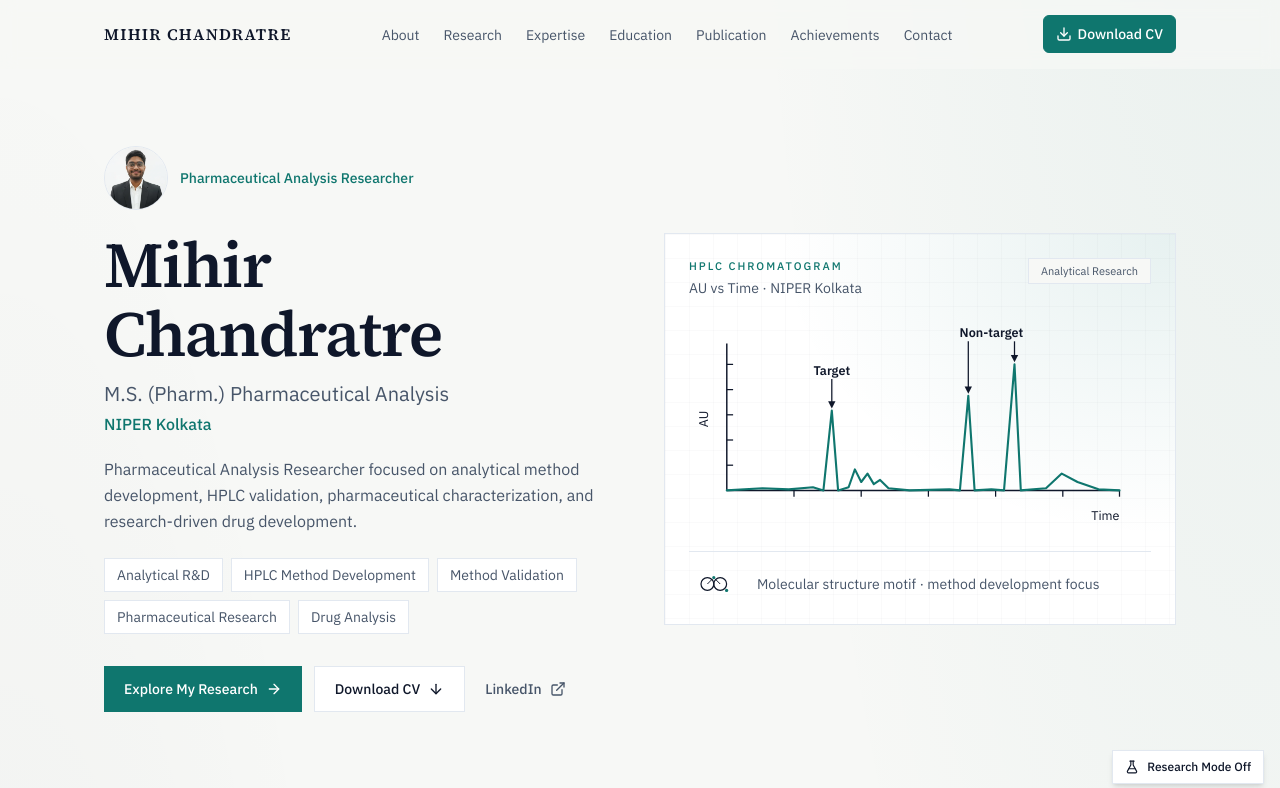
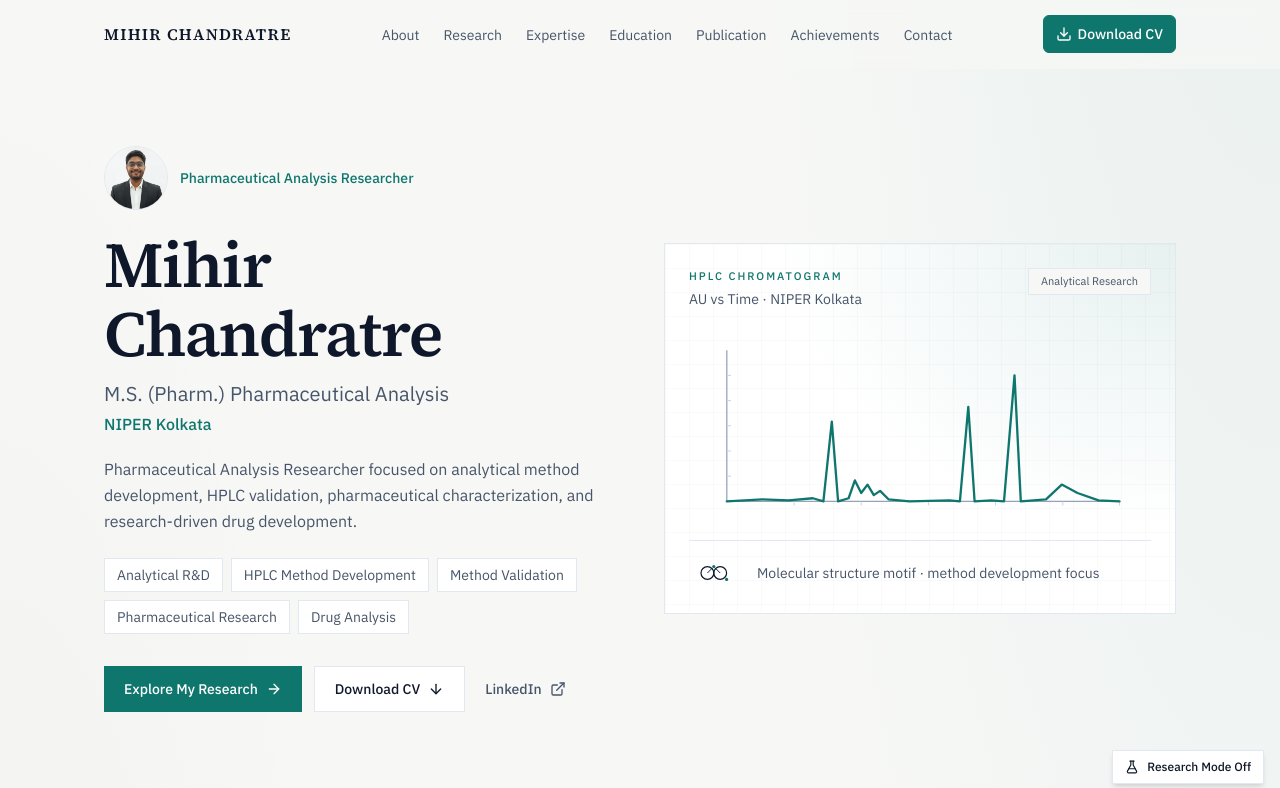
Before and after one commit to MihirChandratre08/MihirChandratre08.github.io, a React (Vite) app: page / in a window 1280 px wide. Shown: the top 788 px of the page. Built offline with nearby package versions, Linux system fonts and the light colour scheme.

Commit message:
Simplify HPLC graph text and refine Currently Exploring layout.
Co-authored-by: Cursor <cursoragent@cursor.com>

```diff
--- a/src/components/AnimatedChromatogram.jsx
+++ b/src/components/AnimatedChromatogram.jsx
@@ -1,18 +1,10 @@
 import { useEffect, useRef, useState } from 'react'
 import { useReducedMotion } from 'framer-motion'
 
-/** Peak apex X positions — keep labels/arrows locked to these. */
-const TARGET_X = 136
-const NON_TARGET_A_X = 266
-const NON_TARGET_B_X = 310
-const NON_TARGET_LABEL_X = (NON_TARGET_A_X + NON_TARGET_B_X) / 2
-
-/** Classic HPLC chromatogram: Target + Non-target peaks, AU vs Time. */
+/** HPLC chromatogram line only — headline lives in the parent card. */
 export default function AnimatedChromatogram({
   className = '',
   title = 'HPLC chromatogram',
-  showLabels = true,
-  showTitle = false,
   animate = true,
 }) {
   const reduceMotion = useReducedMotion()
@@ -20,7 +12,6 @@ export default function AnimatedChromatogram({
   const [length, setLength] = useState(0)
   const [drawn, setDrawn] = useState(!animate || !!reduceMotion)
 
-  // Sharp chromatographic profile: baseline → Target → noise → two Non-target peaks → hump
   const linePath =
     'M36 168 L70 166 L95 167 L118 165 L128 168 L136 92 L142 168 L152 165 L158 148 L164 160 L170 152 L176 162 L182 158 L190 166 L210 168 L248 167 L258 168 L266 78 L272 168 L288 167 L300 168 L310 48 L316 168 L340 166 L355 152 L370 160 L390 167 L410 168'
 
@@ -42,69 +33,31 @@ export default function AnimatedChromatogram({
 
   return (
     <svg
-      viewBox="0 0 440 210"
+      viewBox="0 0 440 190"
       className={`h-auto w-full max-w-full ${className}`}
       role="img"
-      aria-label={`${title}: absorbance units versus time with target and non-target peaks`}
+      aria-label={title}
       preserveAspectRatio="xMidYMid meet"
     >
       <title>{title}</title>
 
-      {showTitle ? (
-        <text
-          x="220"
-          y="18"
-          textAnchor="middle"
-          fill="#0f172a"
-          fontSize="13"
-          fontFamily="IBM Plex Sans, sans-serif"
-          fontWeight="600"
-        >
-          {title}
-        </text>
-      ) : null}
+      {/* Axes — no tick labels */}
+      <line x1="36" y1="24" x2="36" y2="168" stroke="#94a3b8" strokeWidth="1.2" />
+      <line x1="36" y1="168" x2="410" y2="168" stroke="#94a3b8" strokeWidth="1.2" />
 
-      {/* Axes */}
-      <line x1="36" y1="28" x2="36" y2="168" stroke="#0f172a" strokeWidth="1.4" />
-      <line x1="36" y1="168" x2="410" y2="168" stroke="#0f172a" strokeWidth="1.4" />
-
-      {/* Y ticks + AU */}
       {[48, 72, 96, 120, 144].map((y) => (
-        <line key={y} x1="36" y1={y} x2="42" y2={y} stroke="#0f172a" strokeWidth="1.2" />
+        <line key={y} x1="36" y1={y} x2="40" y2={y} stroke="#cbd5e1" strokeWidth="1" />
       ))}
-      <text
-        x="18"
-        y="100"
-        fill="#0f172a"
-        fontSize="12"
-        fontFamily="IBM Plex Sans, sans-serif"
-        transform="rotate(-90 18 100)"
-        textAnchor="middle"
-      >
-        AU
-      </text>
-
-      {/* X ticks + Time */}
       {[100, 164, 228, 292, 356, 410].map((x) => (
-        <line key={x} x1={x} y1="168" x2={x} y2="174" stroke="#0f172a" strokeWidth="1.2" />
+        <line key={x} x1={x} y1="168" x2={x} y2="172" stroke="#cbd5e1" strokeWidth="1" />
       ))}
-      <text
-        x="410"
-        y="196"
-        textAnchor="end"
-        fill="#0f172a"
-        fontSize="12"
-        fontFamily="IBM Plex Sans, sans-serif"
-      >
-        Time
-      </text>
 
       <path
         ref={pathRef}
         d={linePath}
         fill="none"
         stroke="#0f766e"
-        strokeWidth="2"
+        strokeWidth="2.2"
         strokeLinecap="round"
         strokeLinejoin="round"
         style={
@@ -119,77 +72,6 @@ export default function AnimatedChromatogram({
             : undefined
         }
       />
-
-      {showLabels ? (
-        <g
-          opacity={drawn ? 1 : 0}
-          style={{
-            transition: reduceMotion ? 'none' : 'opacity 0.45s ease 1.6s',
-          }}
-        >
-          {/* Target — centered on peak apex x=136, y=92 */}
-          <text
-            x={TARGET_X}
-            y="58"
-            textAnchor="middle"
-            fill="#0f172a"
-            fontSize="12"
-            fontFamily="IBM Plex Sans, sans-serif"
-            fontWeight="600"
-          >
-            Target
-          </text>
-          <line
-            x1={TARGET_X}
-            y1="62"
-            x2={TARGET_X}
-            y2="84"
-            stroke="#0f172a"
-            strokeWidth="1.2"
-          />
-          <polygon
-            points={`${TARGET_X},90 ${TARGET_X - 3.5},83 ${TARGET_X + 3.5},83`}
-            fill="#0f172a"
-          />
-
-          {/* Non-target — label centered between peaks; arrows on each apex */}
-          <text
-            x={NON_TARGET_LABEL_X}
-            y="22"
-            textAnchor="middle"
-            fill="#0f172a"
-            fontSize="12"
-            fontFamily="IBM Plex Sans, sans-serif"
-            fontWeight="600"
-          >
-            Non-target
-          </text>
-          <line
-            x1={NON_TARGET_A_X}
-            y1="26"
-            x2={NON_TARGET_A_X}
-            y2="70"
-            stroke="#0f172a"
-            strokeWidth="1.2"
-          />
-          <polygon
-            points={`${NON_TARGET_A_X},76 ${NON_TARGET_A_X - 3.5},69 ${NON_TARGET_A_X + 3.5},69`}
-            fill="#0f172a"
-          />
-          <line
-            x1={NON_TARGET_B_X}
-            y1="26"
-            x2={NON_TARGET_B_X}
-            y2="40"
-            stroke="#0f172a"
-            strokeWidth="1.2"
-          />
-          <polygon
-            points={`${NON_TARGET_B_X},46 ${NON_TARGET_B_X - 3.5},39 ${NON_TARGET_B_X + 3.5},39`}
-            fill="#0f172a"
-          />
-        </g>
-      ) : null}
     </svg>
   )
 }
--- a/src/components/CurrentlyExploring.jsx
+++ b/src/components/CurrentlyExploring.jsx
@@ -1,5 +1,4 @@
 import { motion, useReducedMotion } from 'framer-motion'
-import { ArrowDown } from 'lucide-react'
 import { currentlyExploring } from '../data/portfolio'
 
 export default function CurrentlyExploring() {
@@ -16,7 +15,7 @@ export default function CurrentlyExploring() {
           whileInView={{ opacity: 1, y: 0 }}
           viewport={{ once: true, amount: 0.4 }}
           transition={{ duration: reduceMotion ? 0 : 0.45 }}
-          className="max-w-2xl"
+          className="mx-auto max-w-2xl text-center"
         >
           <p className="text-xs font-medium uppercase tracking-[0.16em] text-[var(--color-accent)]">
             Ongoing
@@ -32,27 +31,49 @@ export default function CurrentlyExploring() {
           </p>
         </motion.div>
 
-        <ol className="mt-10 flex max-w-xl flex-col items-center">
+        <ol className="relative mx-auto mt-12 max-w-lg">
+          {/* Center spine */}
+          <div
+            className="pointer-events-none absolute bottom-4 left-1/2 top-4 w-px -translate-x-1/2 bg-gradient-to-b from-[var(--color-accent)] via-[var(--color-accent-soft)] to-transparent"
+            aria-hidden
+          />
+
           {currentlyExploring.map((item, index) => (
             <motion.li
               key={item}
-              initial={{ opacity: 0, y: reduceMotion ? 0 : 10 }}
+              initial={{ opacity: 0, y: reduceMotion ? 0 : 14 }}
               whileInView={{ opacity: 1, y: 0 }}
-              viewport={{ once: true, amount: 0.5 }}
+              viewport={{ once: true, amount: 0.4 }}
               transition={{
-                duration: reduceMotion ? 0 : 0.3,
-                delay: reduceMotion ? 0 : index * 0.04,
+                duration: reduceMotion ? 0 : 0.35,
+                delay: reduceMotion ? 0 : index * 0.05,
               }}
-              className="flex w-full flex-col items-center"
+              className="relative flex flex-col items-center pb-8 last:pb-0"
             >
-              <div className="w-full border border-[var(--color-border)] bg-[var(--color-surface)] px-4 py-3 text-center text-sm font-medium text-[var(--color-text)] sm:text-base">
-                {item}
+              <div className="relative z-[1] w-full border border-[var(--color-border)] bg-[var(--color-surface)] px-5 py-4 text-center shadow-[0_1px_0_rgba(15,23,42,0.04)] transition-[border-color,transform] duration-300 hover:-translate-y-0.5 hover:border-[var(--color-accent)]">
+                <span className="mb-2 block text-[10px] font-semibold uppercase tracking-[0.18em] text-[var(--color-accent)]">
+                  {String(index + 1).padStart(2, '0')}
+                </span>
+                <p className="font-display text-base font-semibold text-[var(--color-text)] sm:text-lg">
+                  {item}
+                </p>
               </div>
+
               {index < currentlyExploring.length - 1 ? (
-                <ArrowDown
-                  className="my-2 size-4 shrink-0 text-[var(--color-accent)]"
+                <span
+                  className="relative z-[1] mt-3 flex size-7 items-center justify-center rounded-full border border-[var(--color-accent)] bg-[var(--color-bg)] text-[var(--color-accent)]"
                   aria-hidden
-                />
+                >
+                  <svg viewBox="0 0 16 16" className="size-3.5" fill="none">
+                    <path
+                      d="M8 3v8M4.5 8.5 8 12l3.5-3.5"
+                      stroke="currentColor"
+                      strokeWidth="1.6"
+                      strokeLinecap="round"
+                      strokeLinejoin="round"
+                    />
+                  </svg>
+                </span>
               ) : null}
             </motion.li>
           ))}
--- a/src/components/research/Diagrams.jsx
+++ b/src/components/research/Diagrams.jsx
@@ -92,7 +92,7 @@ export function BsaNanoparticleDiagram({ className = '' }) {
 export function ChromatogramDiagram({ className = '' }) {
   return (
     <div className={`w-full min-w-0 ${className}`}>
-      <AnimatedChromatogram title="HPLC chromatogram" showLabels animate />
+      <AnimatedChromatogram title="HPLC chromatogram" animate />
     </div>
   )
 }
```
